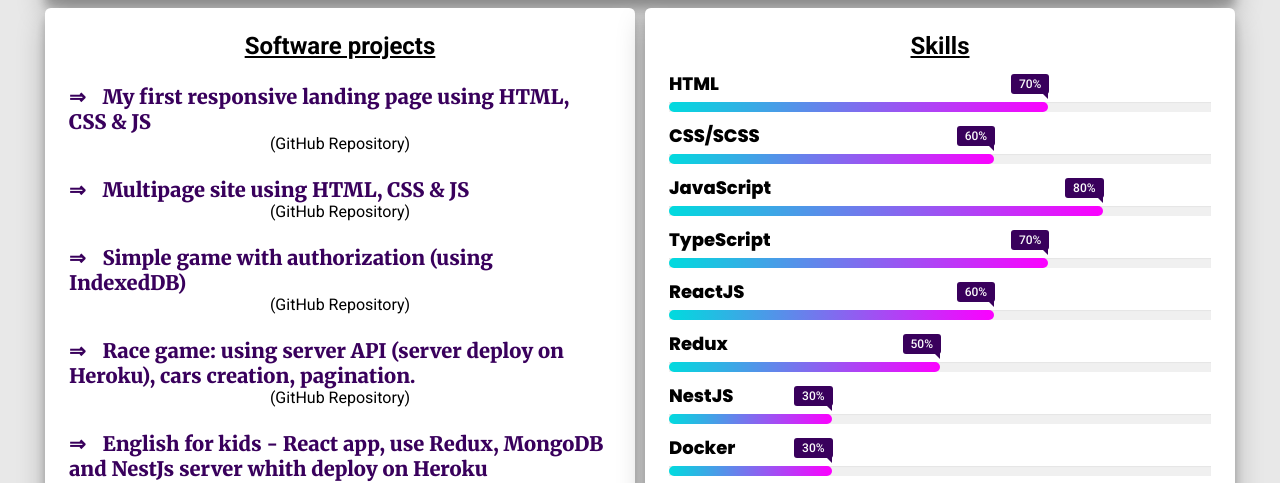
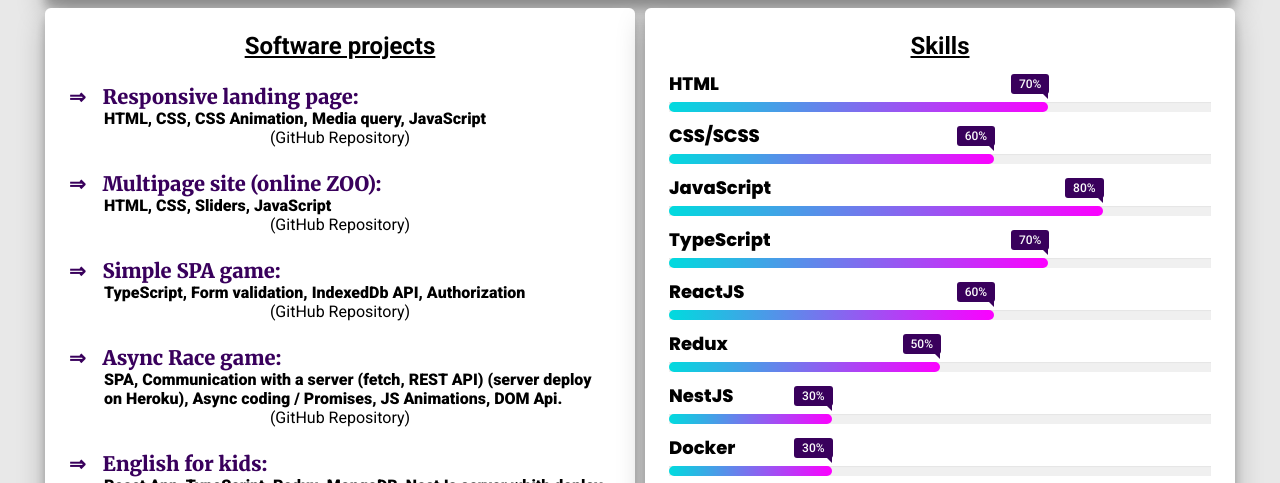
Before and after one commit to akurlovich/akurlovich.github.io, a website: page index.html in a window 1280 px wide. Shown: the part 317-800 px from the top of the page. Drawn offline with Linux system fonts and the light colour scheme.

Commit message:
fix: project discription

```diff
--- a/index.html
+++ b/index.html
@@ -44,27 +44,27 @@
 
 				<div class="project_block">
 					<!-- <h3 class="li_period">My first responsive landing page using HTML, CSS & JS</h3> -->
-					<a class="li_period" href="https://kind-hearts.netlify.app/"><span class="arrow">&#x21D2;</span> My first responsive landing page using HTML, CSS & JS</a>
+					<a class="li_period" href="https://kind-hearts.netlify.app/"><span class="arrow">&#x21D2;</span> <span class="project_title">Responsive landing page:</span><span class="discription">HTML, CSS, CSS Animation, Media query, JavaScript</span></a>
 					<a href="https://github.com/akurlovich/senla_react/tree/main/html_css">(GitHub Repository)</a>
 				</div>
 				<div class="project_block">
 					<!-- <h3 class="li_period">Multipage  site using HTML, CSS & JS</h3> -->
-					<a class="li_period" href="https://rolling-scopes-school.github.io/akurlovich-JSFE2021Q1/online-zoo/pages/landing/"><span class="arrow">&#x21D2;</span> Multipage  site using HTML, CSS & JS</a>
+					<a class="li_period" href="https://rolling-scopes-school.github.io/akurlovich-JSFE2021Q1/online-zoo/pages/landing/"><span class="arrow">&#x21D2;</span> <span class="project_title">Multipage site (online ZOO):</span> <span class="discription">HTML, CSS, Sliders, JavaScript</span></a>
 					<a href="https://github.com/akurlovich/online_zoo">(GitHub Repository)</a>
 				</div>
 				<div class="project_block">
 					<!-- <h3 class="li_period">Simple game with authorization (using IndexedDB)</h3> -->
-					<a class="li_period" href="https://rolling-scopes-school.github.io/akurlovich-JSFE2021Q1/match-match-game/"><span class="arrow">&#x21D2;</span> Simple game with authorization (using IndexedDB)</a>
+					<a class="li_period" href="https://rolling-scopes-school.github.io/akurlovich-JSFE2021Q1/match-match-game/"><span class="arrow">&#x21D2;</span> <span class="project_title">Simple SPA game:</span><span class="discription">TypeScript, Form validation, IndexedDb API, Authorization</span></a>
 					<a href="https://github.com/akurlovich/match-match-game">(GitHub Repository)</a>
 				</div>
 				<div class="project_block">
 					<!-- <h3 class="li_period">Race game: using server API, cars creation, pagination.</h3> -->
-					<a class="li_period" href="https://rolling-scopes-school.github.io/akurlovich-JSFE2021Q1/async_race/"><span class="arrow">&#x21D2;</span> Race game: using server API (server deploy on Heroku), cars creation, pagination. </a>
+					<a class="li_period" href="https://rolling-scopes-school.github.io/akurlovich-JSFE2021Q1/async_race/"><span class="arrow">&#x21D2;</span> <span class="project_title">Async Race game:</span><span class="discription"> SPA, Communication with a server (fetch, REST API) (server deploy on Heroku), Async coding / Promises, JS Animations, DOM Api.</span></a>
 					<a href="https://github.com/akurlovich/async_race">(GitHub Repository)</a>
 				</div>
 				<div class="project_block">
 					<!-- <h3 class="li_period">English for kids - React app, use Redux, MongoDB and NestJs server whith deploy on Heroku</h3> -->
-					<a class="li_period" href="https://efk-admin-ak.netlify.app/"><span class="arrow">&#x21D2;</span> English for kids - React app, use Redux, MongoDB and NestJs server whith deploy on Heroku</a>
+					<a class="li_period" href="https://efk-admin-ak.netlify.app/"><span class="arrow">&#x21D2;</span> <span class="project_title">English for kids:</span><span class="discription">React App, TypeScript, Redux, MongoDB, NestJs server whith deploy on Heroku</span></a>
 					<a href="https://github.com/akurlovich/eglish_for_kids">(GitHub Repository)</a>
 				</div>
 			</div>
--- a/style/my.css
+++ b/style/my.css
@@ -403,3 +403,13 @@ h2 {
 .arrow {
   margin-right: 12px;
 }
+.project_title {
+  /* text-decoration: underline; */
+}
+.discription {
+  font-size: 16px;
+  color: black;
+  font-family: 'Roboto';
+  display: block;
+  padding-left: 35px;
+}
```
